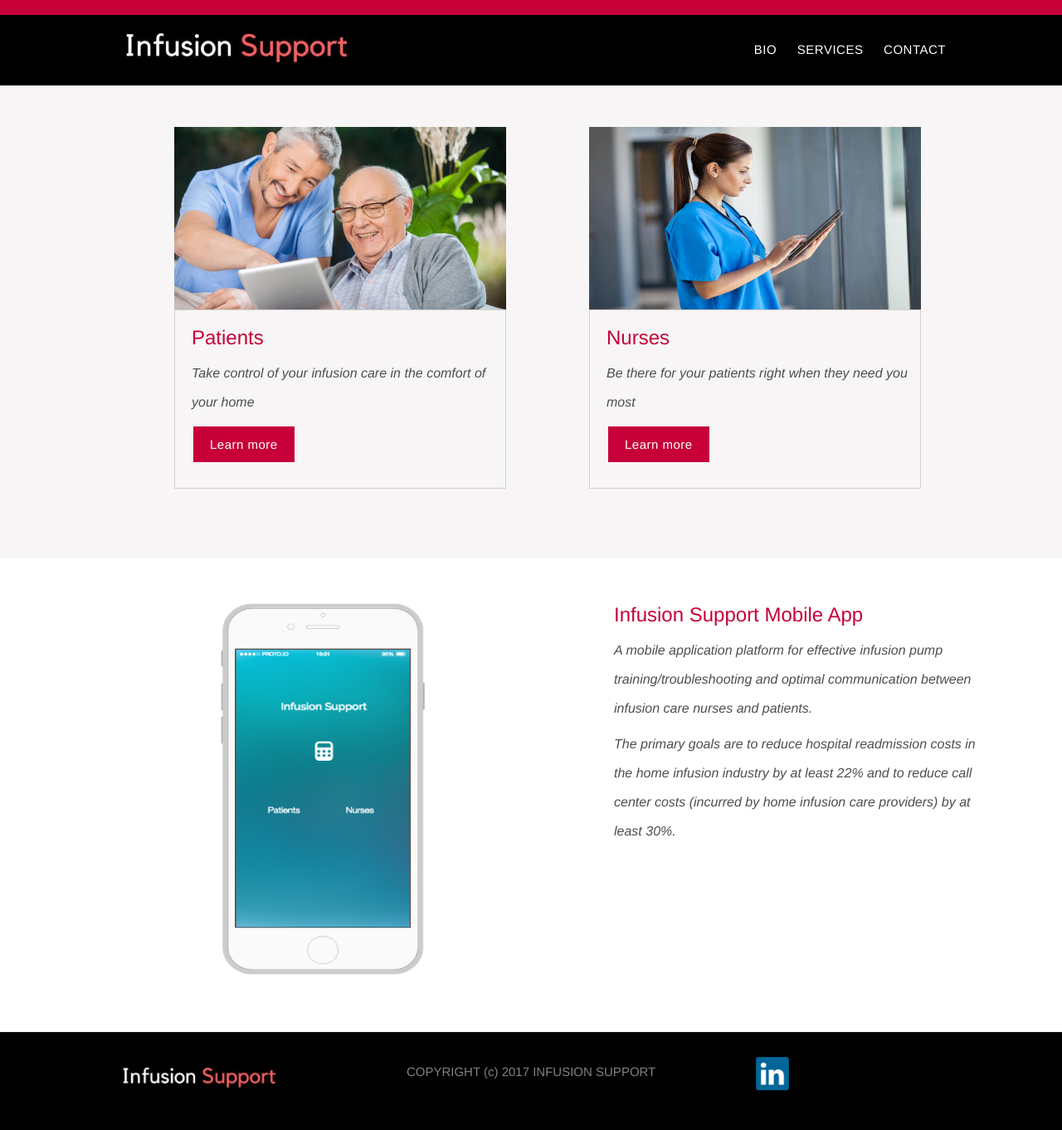
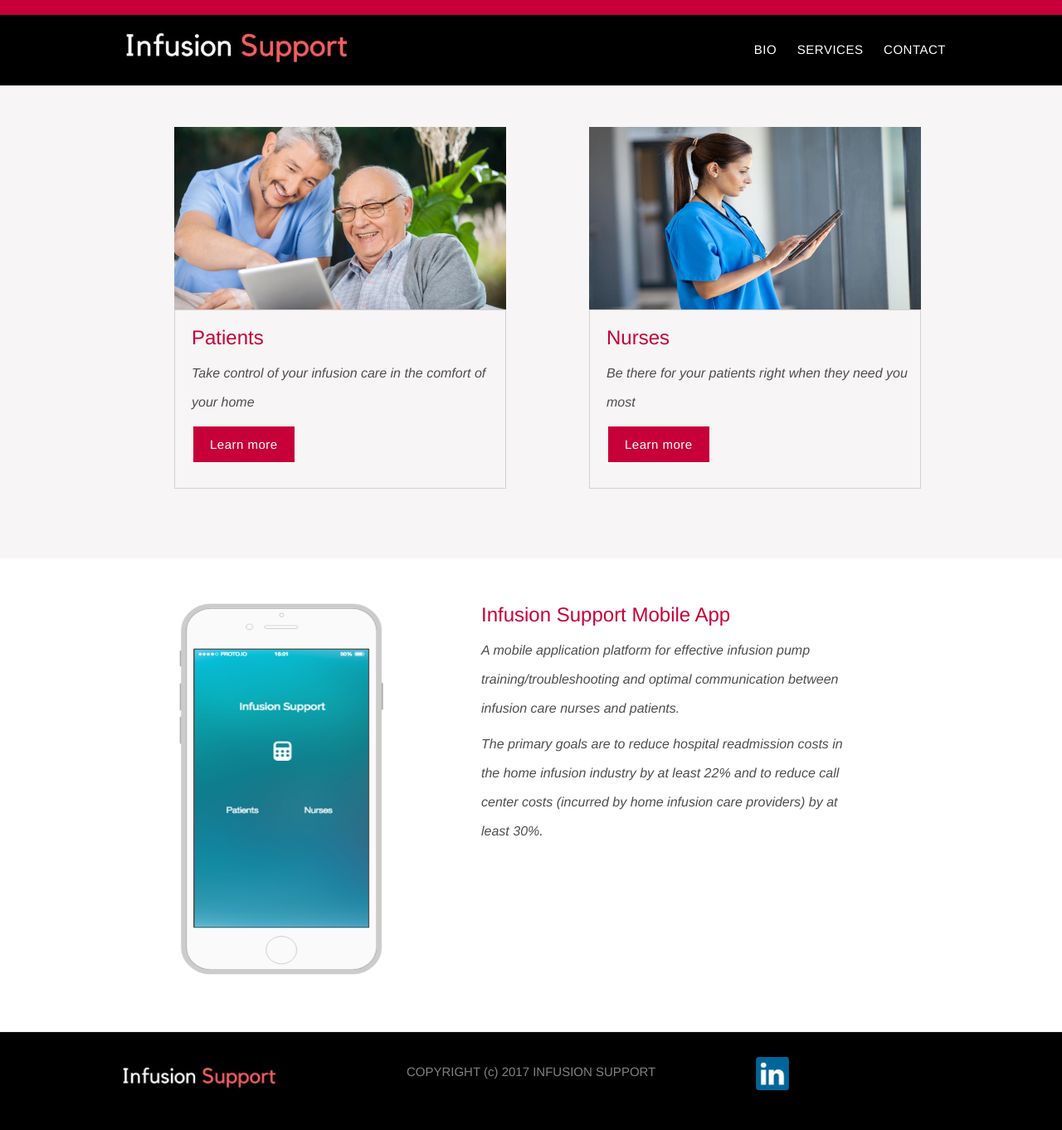
Before and after one commit to vezenwa/vezenwa.github.io, a Jekyll site: the page built from index.md, in a window 1280 px wide. Shown: the whole page at 83% size. Built offline with Jekyll 4.4.1, drawn with Linux system fonts in a browser that asks for light colours.

Commit message:
Update home.html

```diff
--- a/_layouts/home.html
+++ b/_layouts/home.html
@@ -68,7 +68,7 @@
 
            <div class="columns spacing">
 
-              <div class="column half">
+              <div class="column third">
                 <img src="/images/app1.png" width="300" height="460">
             </div>
 
```
